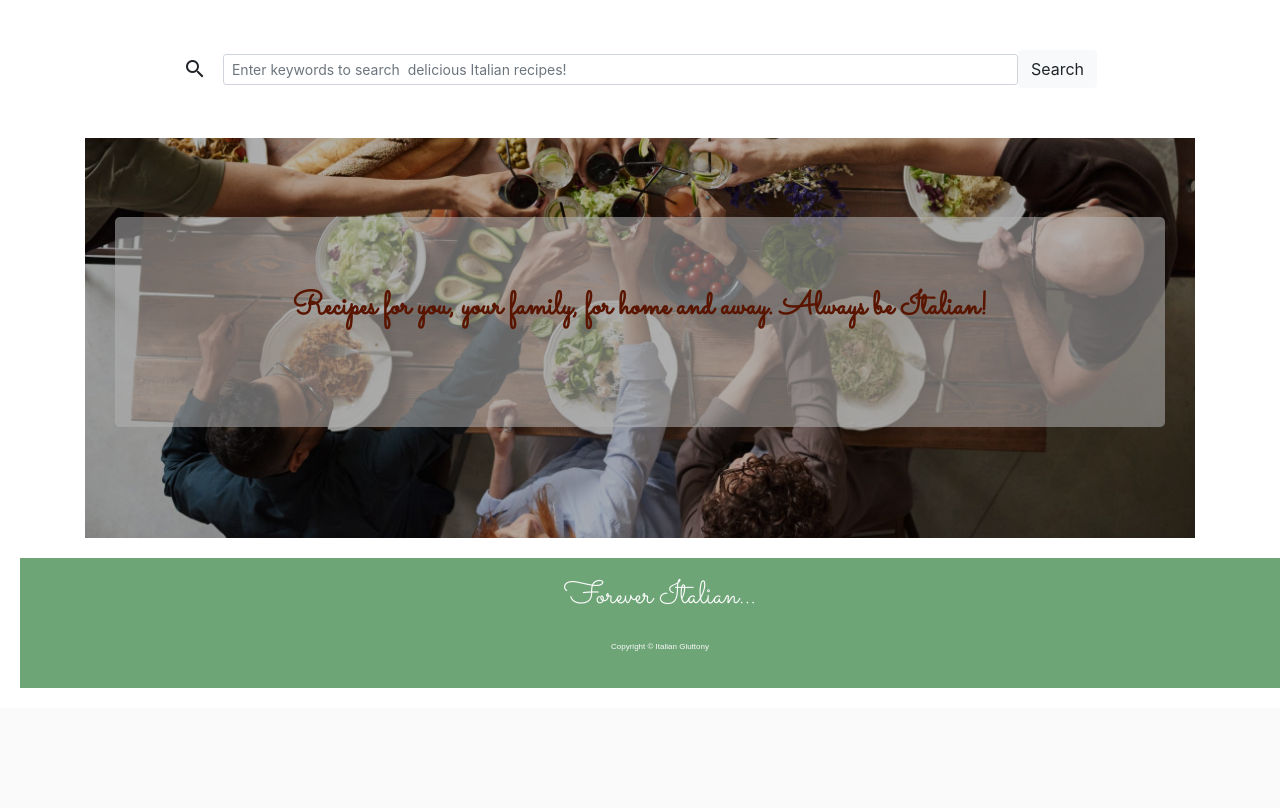
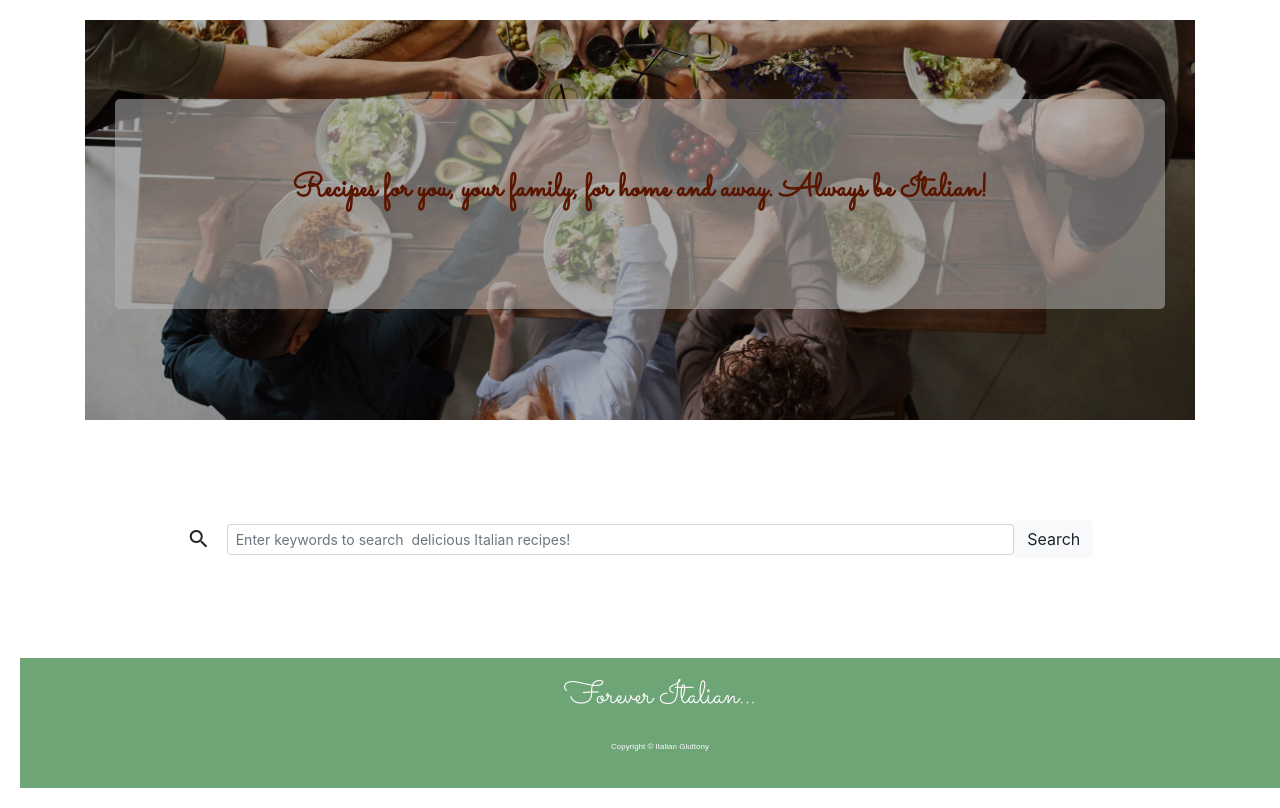
Before and after one commit to Vicky185/italianrecipe-app, a Flask app: page / in a window 1280 px wide. Shown: the part 175-983 px from the top of the page. Before the commit the page ends 863 px from the top, so only its background shows below. Run offline with Flask 2, Linux system fonts and the light colour scheme; data that the repository does not hold is empty; some libraries are stand-ins or nearby versions; some web fonts are replaced.

Commit message:
adding styling and margins to searc bar

```diff
--- a/static/css/style.css
+++ b/static/css/style.css
@@ -173,11 +173,10 @@ h5 {
 /* --------------------------------------------------------------- search bar styling */
 
 .search-row {
-    margin-top: 50px;
-    margin-bottom: 50px;
-    margin-left: 10px;
-    margin-right: 10px;
-    width: auto;
+    margin-top: 100px;
+    margin-bottom: 100px;
+    margin-left: 15px;
+    margin-right: 15px;
 }
 
 .active-pink-2 input.form-control[type=text]:focus:not([readonly]) {
--- a/templates/index.html
+++ b/templates/index.html
@@ -2,17 +2,6 @@
 
 {% block content %}
 
-<div class="row search-row">
-    <div class="col-12">
-        <form class="form-inline d-flex justify-content-center md-form form-sm mt-0" action="{{url_for('search')}}">
-            <i class="material-icons">search</i>
-            <input class="form-control form-control-sm ml-3 w-75" type="text" placeholder="Enter keywords to search  delicious Italian recipes!" name="query" />
-            <div>
-                <button class="btn btn-light" type="submit" name="action">Search</button>
-            </div>
-        </form>
-    </div>
-</div>
 
 <div class="container-fluid callout-container">
         <!-- Callout -->
@@ -23,6 +12,18 @@
             </section>
         </div>
     </div>
+
+<div class="row search-row">
+    <div class="col-lg-12 col-md-6 col-sm-3">
+        <form class="form-inline d-flex justify-content-center md-form form-sm mt-0" action="{{url_for('search')}}">
+            <i class="material-icons">search</i>
+            <input class="form-control form-control-sm ml-3 w-75" type="text" placeholder="Enter keywords to search  delicious Italian recipes!" name="query" />
+            <div>
+                <button class="btn btn-light" type="submit" name="action">Search</button>
+            </div>
+        </form>
+    </div>
+</div>
 
 <!-- Cards for home page recipe snippets -->
 <div class="container-fluid">
```
